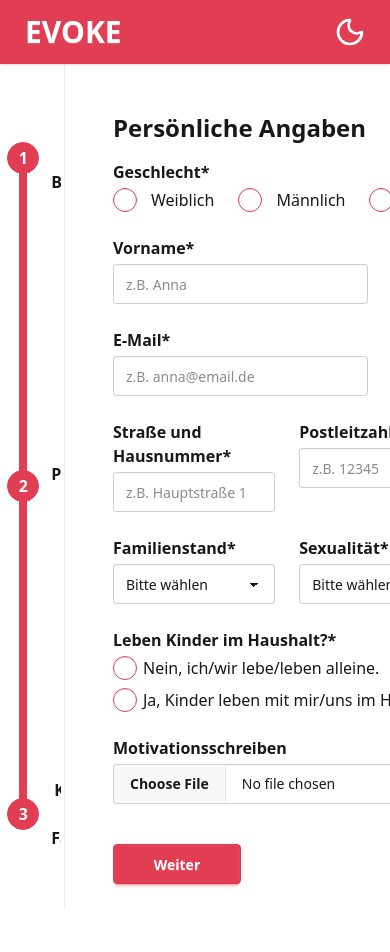
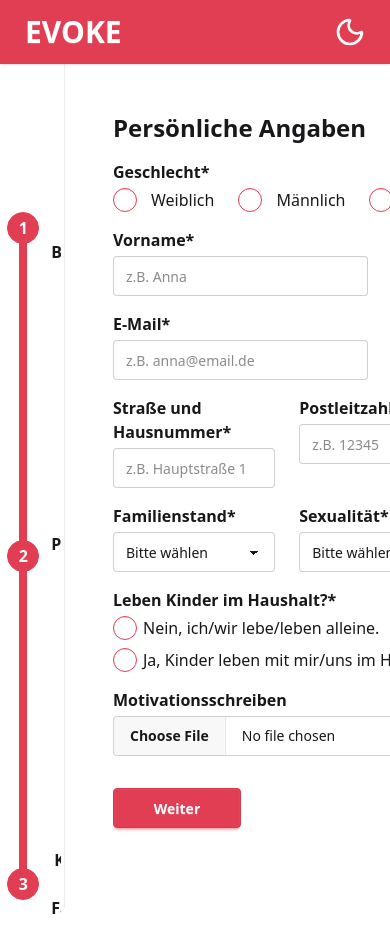
Before and after one commit to michellewrg/MotEmot, a React (Vite) app in the folder ki-bewerbung-check/: page /personal-information in a window 390 px wide. Shown: the top 952 px of the page. Built offline with nearby package versions, Linux system fonts and the light colour scheme.

Commit message:
fake responsivness

```diff
--- a/ki-bewerbung-check/components/Sidebar.tsx
+++ b/ki-bewerbung-check/components/Sidebar.tsx
@@ -2,7 +2,7 @@ import { Link } from "react-router-dom";
 
 function Sidebar() {
   return (
-    <div className="w-1/5 h-screen border-r-1 border-base-300 flex justify-center items-center">
+    <div className="w-1/5 h-screen border-r-1 border-base-300 flex justify-center 2xl:items-center items-start">
       <ul className="steps steps-vertical w-[90%]">
         <li className="step step-accent py-32 font-bold">
           <Link to="/personal-information" className="hover:scale-105">
--- a/ki-bewerbung-check/pages/PersonalInformation.tsx
+++ b/ki-bewerbung-check/pages/PersonalInformation.tsx
@@ -54,7 +54,7 @@ export default function PersonalInformation() {
   }
 
   return (
-    <form className="w-full p-12 space-y-6" onSubmit={handleSubmit}>
+    <form className="w-full p-12 space-y-4 2xl:space-y-6" onSubmit={handleSubmit}>
       <h2 className="text-2xl font-bold mb-4">Persönliche Angaben</h2>
       {error && <div className="text-red-500 font-semibold">{error}</div>}
 
--- a/ki-bewerbung-check/pages/Skills.tsx
+++ b/ki-bewerbung-check/pages/Skills.tsx
@@ -62,7 +62,7 @@ export default function Skills() {
   }
 
   return (
-    <form className="w-full p-12 space-y-6" onSubmit={handleSubmit}>
+    <form className="w-full p-12 space-y-4 2xl:space-y-6" onSubmit={handleSubmit}>
       <h2 className="text-2xl font-bold mb-4">Kenntnisse & Fähigkeiten</h2>
       {error && <div className="text-red-500 font-semibold">{error}</div>}
 
```
